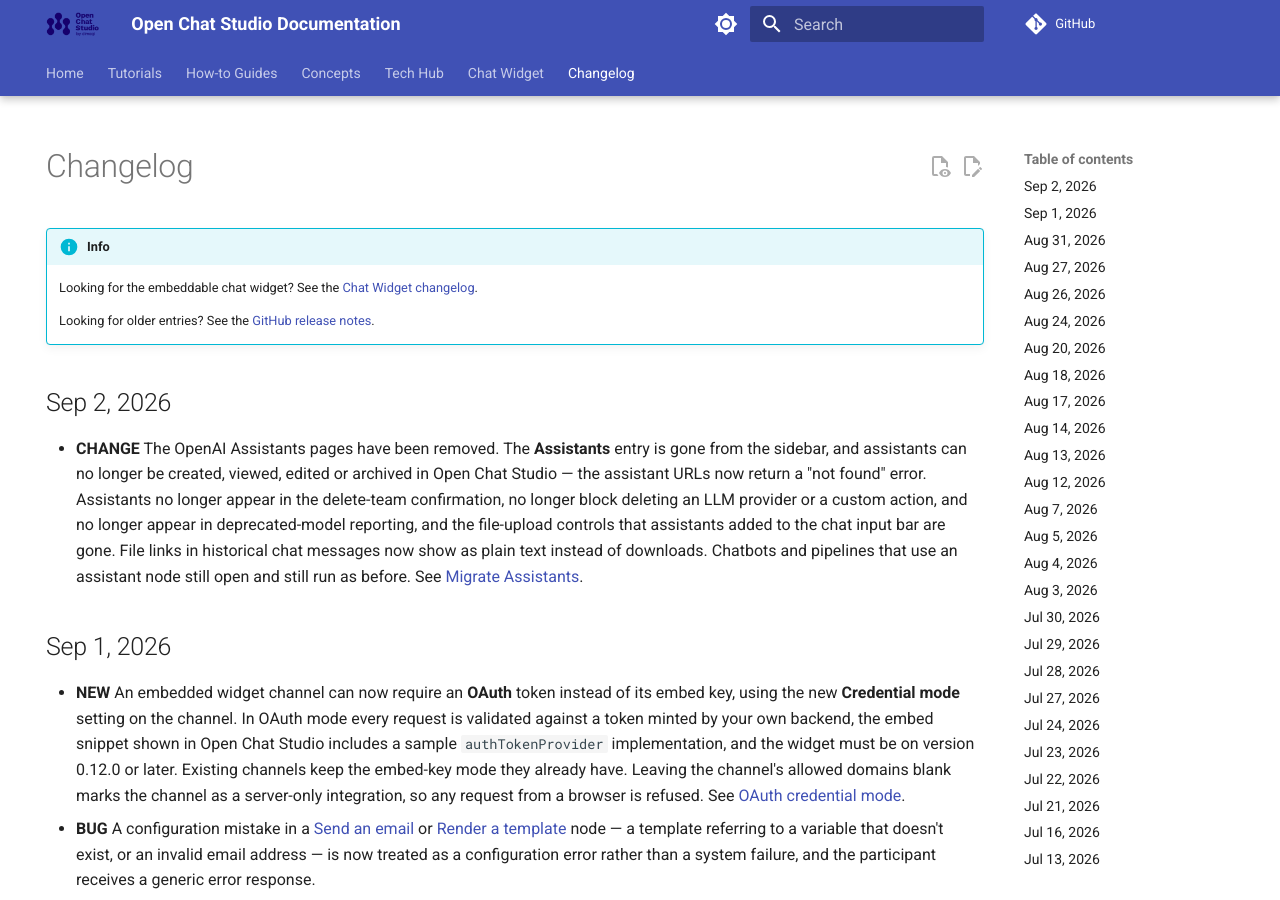
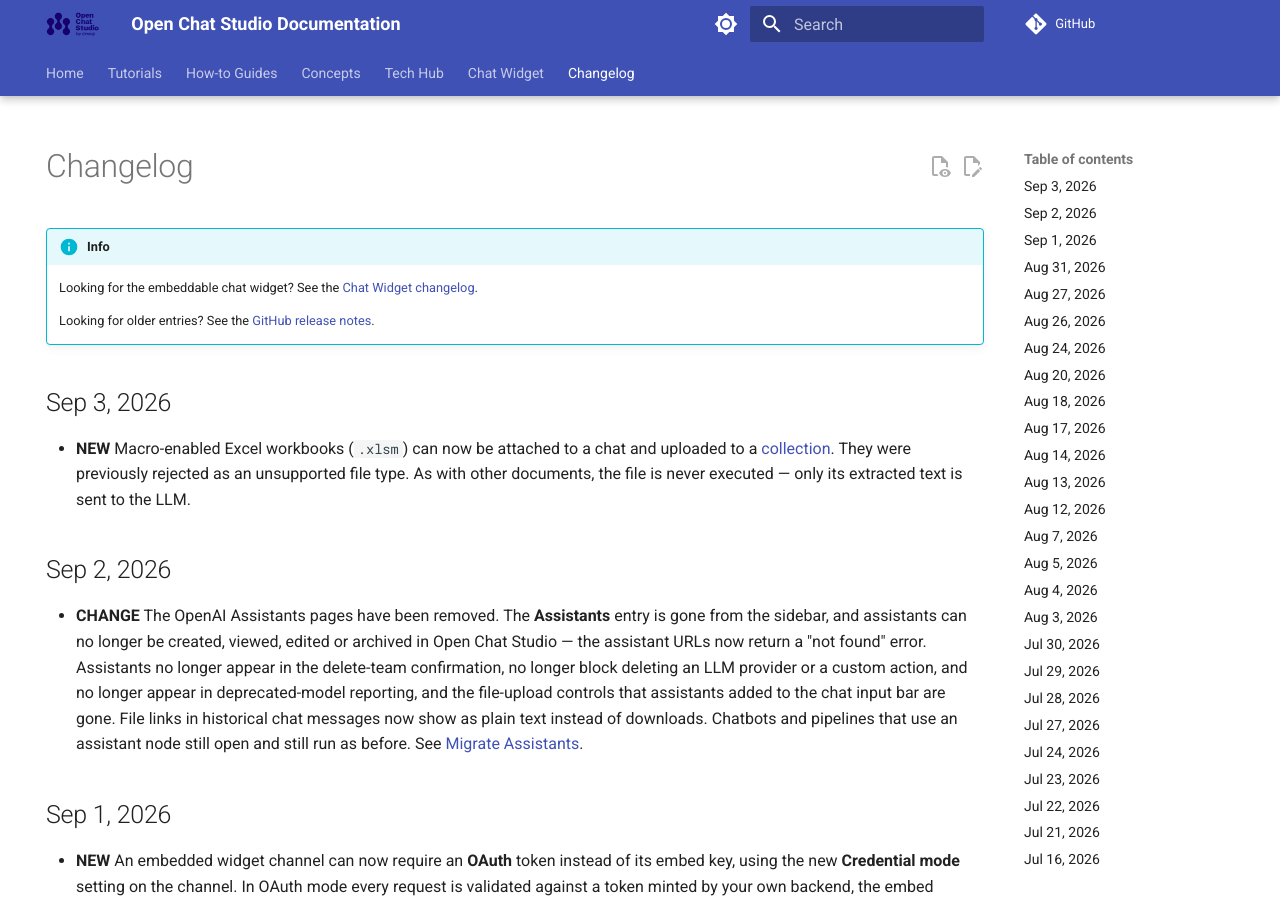
Before and after one commit to dimagi/open-chat-studio-docs, an MkDocs documentation site: the page built from docs/changelog.md, in a window 1280 px wide and 900 px high. Built offline with MkDocs 1.6.1 and Material for MkDocs 9.7.7, drawn with Linux system fonts in a browser that asks for light colours; a script that is not in the unit is left out; comment, search, counter and statistics services are not loaded.

Commit message:
update changelog and docs from OCS PR #4384

```diff
--- a/docs/changelog.md
+++ b/docs/changelog.md
@@ -10,6 +10,9 @@ hide:
     Looking for the embeddable chat widget? See the [Chat Widget changelog](chat_widget/changelog.md).
 
     Looking for older entries? See the [GitHub release notes](https://github.com/dimagi/open-chat-studio-docs/releases).
+
+## Sep 3, 2026
+* **NEW** Macro-enabled Excel workbooks (`.xlsm`) can now be attached to a chat and uploaded to a [collection](concepts/collections/index.md). They were previously rejected as an unsupported file type. As with other documents, the file is never executed — only its extracted text is sent to the LLM.
 
 ## Sep 2, 2026
 * **CHANGE** The OpenAI Assistants pages have been removed. The **Assistants** entry is gone from the sidebar, and assistants can no longer be created, viewed, edited or archived in Open Chat Studio — the assistant URLs now return a "not found" error. Assistants no longer appear in the delete-team confirmation, no longer block deleting an LLM provider or a custom action, and no longer appear in deprecated-model reporting, and the file-upload controls that assistants added to the chat input bar are gone. File links in historical chat messages now show as plain text instead of downloads. Chatbots and pipelines that use an assistant node still open and still run as before. See [Migrate Assistants](how-to/assistants_migration.md).
```
